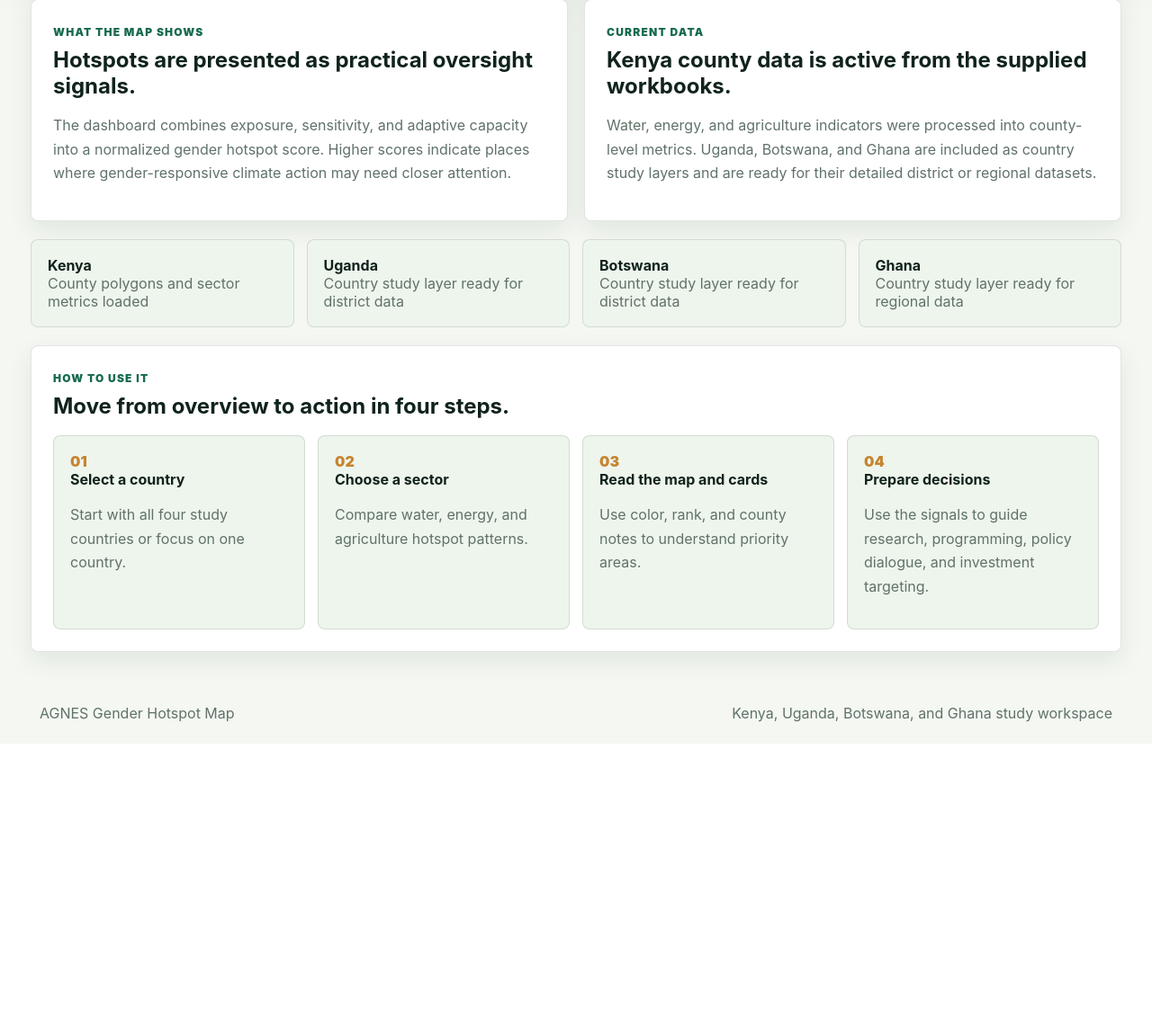
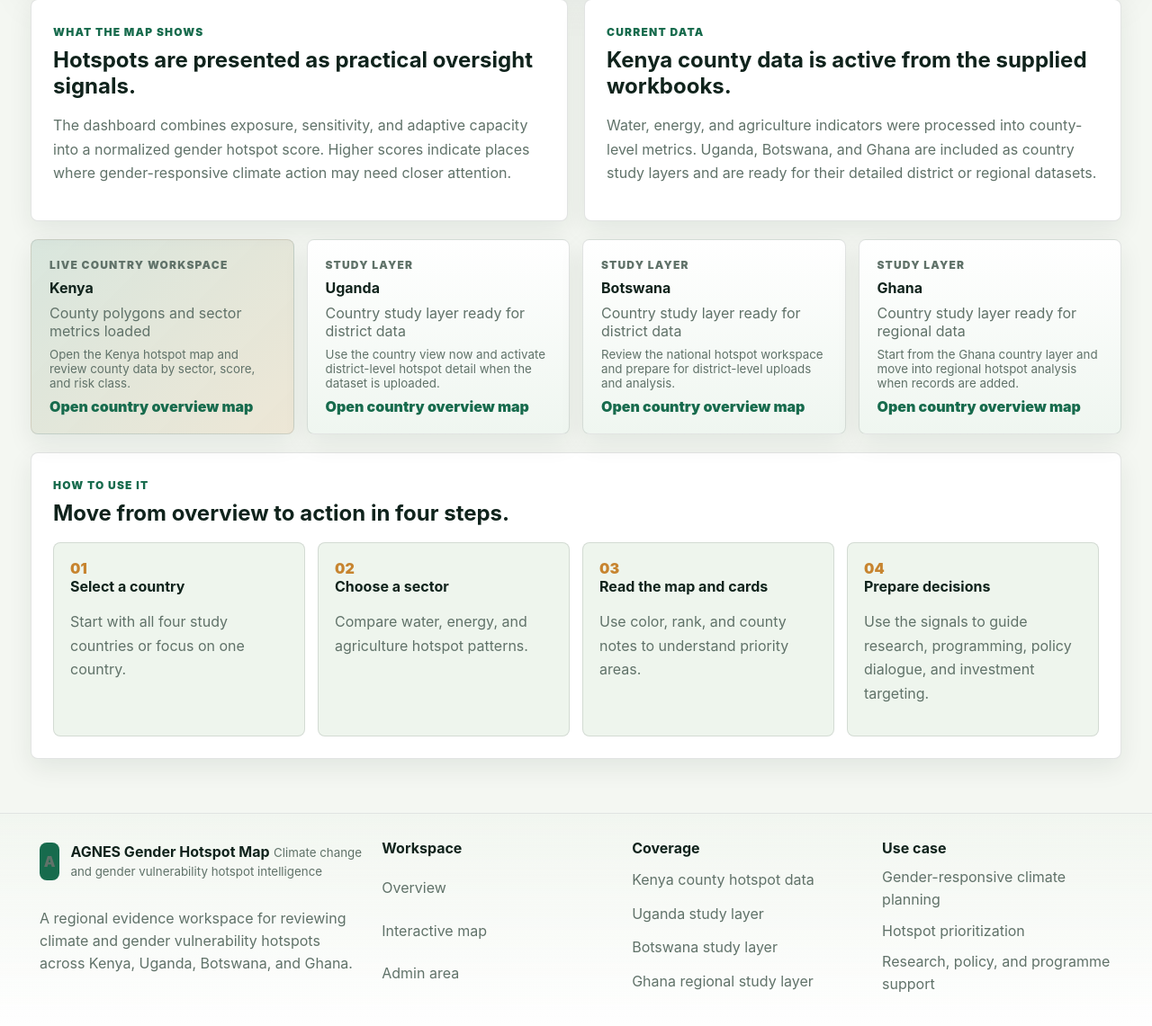
Before and after one commit to nimba005/gender-map, a Flask app: page / in a window 1280 px wide. Shown: the part 1107-2248 px from the top of the page at 90% size. Before the commit the page ends 1934 px from the top, so only its background shows below. Run offline with Flask 3, Linux system fonts and the light colour scheme; some libraries are stand-ins or nearby versions.

Commit message:
Updated the overview section below hero

```diff
--- a/static/css/styles.css
+++ b/static/css/styles.css
@@ -257,6 +257,40 @@ main {
   background: var(--surface-soft);
 }
 
+.country-link-card {
+  display: grid;
+  gap: 8px;
+  padding: 20px;
+  border-radius: 8px;
+  border: 1px solid var(--border);
+  color: var(--ink);
+  text-decoration: none;
+  background: linear-gradient(180deg, #ffffff 0%, #eff6f0 100%);
+  box-shadow: var(--shadow-soft);
+  transition: transform 0.18s ease, box-shadow 0.18s ease, border-color 0.18s ease;
+}
+
+.country-link-card:hover {
+  transform: translateY(-2px);
+  border-color: rgba(23, 107, 77, 0.28);
+  box-shadow: 0 18px 34px rgba(16, 35, 28, 0.12);
+}
+
+.country-link-card-active {
+  background: linear-gradient(135deg, rgba(23, 107, 77, 0.12), rgba(199, 132, 47, 0.14));
+}
+
+.country-link-card small,
+.country-link-card em {
+  color: var(--muted);
+  font-style: normal;
+}
+
+.country-link-card em {
+  color: var(--brand);
+  font-weight: 900;
+}
+
 .country-strip strong,
 .country-strip span,
 .workflow-grid strong,
@@ -831,11 +892,47 @@ main {
 }
 
 .site-footer {
+  margin-top: 26px;
+  padding: 28px clamp(16px, 4vw, 44px) 34px;
+  border-top: 1px solid var(--border);
+  background: linear-gradient(180deg, rgba(238, 245, 237, 0.38), rgba(255, 255, 255, 0.94));
+}
+
+.footer-grid {
+  width: min(1440px, 100%);
+  margin: 0 auto;
+  display: grid;
+  grid-template-columns: 1.4fr 1fr 1fr 1fr;
+  gap: 22px;
+}
+
+.footer-block {
+  display: grid;
+  gap: 10px;
+  color: var(--muted);
+}
+
+.footer-block strong {
+  color: var(--ink);
+}
+
+.footer-block a,
+.footer-block span,
+.footer-block p,
+.footer-block small {
+  color: var(--muted);
+  text-decoration: none;
+  line-height: 1.55;
+}
+
+.footer-block a:hover {
+  color: var(--brand);
+}
+
+.footer-brand {
   display: flex;
-  justify-content: space-between;
+  align-items: center;
   gap: 12px;
-  padding: 24px clamp(16px, 4vw, 44px);
-  color: var(--muted);
 }
 
 .flash-stack {
--- a/templates/base.html
+++ b/templates/base.html
@@ -38,8 +38,43 @@
   </main>
 
   <footer class="site-footer">
-    <span>AGNES Gender Hotspot Map</span>
-    <span>Kenya, Uganda, Botswana, and Ghana study workspace</span>
+    <div class="footer-grid">
+      <section class="footer-block">
+        <div class="footer-brand">
+          <span class="brand-mark">A</span>
+          <div>
+            <strong>AGNES Gender Hotspot Map</strong>
+            <small>Climate change and gender vulnerability hotspot intelligence</small>
+          </div>
+        </div>
+        <p>
+          A regional evidence workspace for reviewing climate and gender vulnerability hotspots
+          across Kenya, Uganda, Botswana, and Ghana.
+        </p>
+      </section>
+
+      <section class="footer-block">
+        <strong>Workspace</strong>
+        <a href="{{ url_for('home') }}">Overview</a>
+        <a href="{{ url_for('map_page') }}">Interactive map</a>
+        <a href="{{ url_for('admin_dashboard') if session.get('admin_id') else url_for('admin_login') }}">Admin area</a>
+      </section>
+
+      <section class="footer-block">
+        <strong>Coverage</strong>
+        <span>Kenya county hotspot data</span>
+        <span>Uganda study layer</span>
+        <span>Botswana study layer</span>
+        <span>Ghana regional study layer</span>
+      </section>
+
+      <section class="footer-block">
+        <strong>Use case</strong>
+        <span>Gender-responsive climate planning</span>
+        <span>Hotspot prioritization</span>
+        <span>Research, policy, and programme support</span>
+      </section>
+    </div>
   </footer>
 
   {% block body_scripts %}{% endblock %}
--- a/templates/home.html
+++ b/templates/home.html
@@ -55,22 +55,34 @@
 </section>
 
 <section class="country-strip">
-  <article>
+  <a class="country-link-card country-link-card-active" href="{{ url_for('map_page') }}?country=Kenya">
+    <span class="card-kicker">Live country workspace</span>
     <strong>Kenya</strong>
     <span>County polygons and sector metrics loaded</span>
-  </article>
-  <article>
+    <small>Open the Kenya hotspot map and review county data by sector, score, and risk class.</small>
+    <em>Open country overview map</em>
+  </a>
+  <a class="country-link-card" href="{{ url_for('map_page') }}?country=Uganda">
+    <span class="card-kicker">Study layer</span>
     <strong>Uganda</strong>
     <span>Country study layer ready for district data</span>
-  </article>
-  <article>
+    <small>Use the country view now and activate district-level hotspot detail when the dataset is uploaded.</small>
+    <em>Open country overview map</em>
+  </a>
+  <a class="country-link-card" href="{{ url_for('map_page') }}?country=Botswana">
+    <span class="card-kicker">Study layer</span>
     <strong>Botswana</strong>
     <span>Country study layer ready for district data</span>
-  </article>
-  <article>
+    <small>Review the national hotspot workspace and prepare for district-level uploads and analysis.</small>
+    <em>Open country overview map</em>
+  </a>
+  <a class="country-link-card" href="{{ url_for('map_page') }}?country=Ghana">
+    <span class="card-kicker">Study layer</span>
     <strong>Ghana</strong>
     <span>Country study layer ready for regional data</span>
-  </article>
+    <small>Start from the Ghana country layer and move into regional hotspot analysis when records are added.</small>
+    <em>Open country overview map</em>
+  </a>
 </section>
 
 <section class="workflow-section">
--- a/templates/map.html
+++ b/templates/map.html
@@ -60,6 +60,9 @@
     </div>
 
     <div class="metric-note" id="metricNote"></div>
+    <div class="filter-actions">
+      <button class="button button-secondary filter-reset" id="resetFilters" type="button">Reset to all sectors and countries</button>
+    </div>
   </aside>
 
   <section class="map-workspace">
```
Also changed, not shown: other parts of static/css/styles.css (+40 -2 lines), static/js/map.js (+90 -13 lines).
